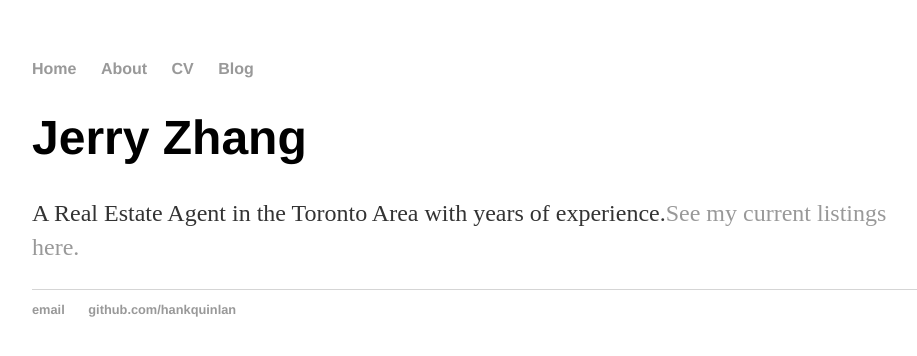
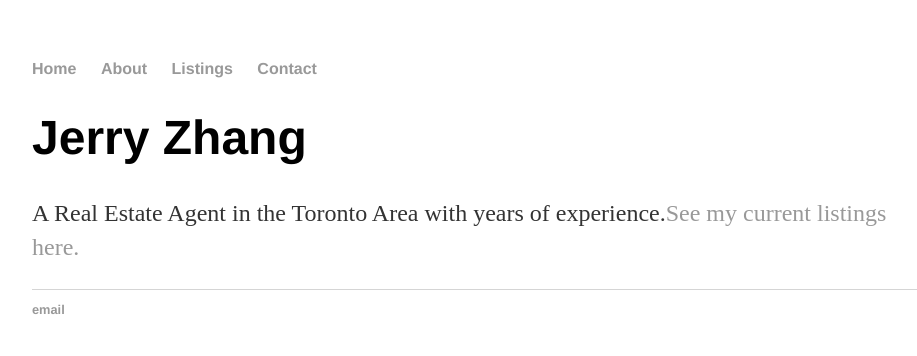
Before and after one commit to RealEstateWebDev/FirstWebsite, a Jekyll site: the page built from index.html, in a window 1280 px wide. Shown: the top 356 px of the page, without its empty margins (160-1077 px from the left). Built offline with Jekyll 4.4.1, drawn with Linux system fonts in a browser that asks for light colours.

Commit message:
Update default.html

```diff
--- a/_layouts/default.html
+++ b/_layouts/default.html
@@ -10,8 +10,8 @@
 	    		<ul>
 	        		<li><a href="/">Home</a></li>
 		        	<li><a href="/about">About</a></li>
-	        		<li><a href="/cv">CV</a></li>
-	        		<li><a href="/blog">Blog</a></li>
+	        		<li><a href="/listings">Listings</a></li>
+	        		<li><a href="/contact">Contact</a></li>
 	    		</ul>
 			</nav>
 			<div class="container">
@@ -21,8 +21,7 @@
 			</div><!-- /.container -->
 			<footer>
 	    		<ul>
-	        		<li><a href="mailto:hankquinlanhub@gmail.com">email</a></li>
-	        		<li><a href="https://github.com/hankquinlan">github.com/hankquinlan</a></li>
+	        		<li><a href="mailto:jerryzzx1@hotmail.com">email</a></li>
 				</ul>
 			</footer>
 		</body>
```
